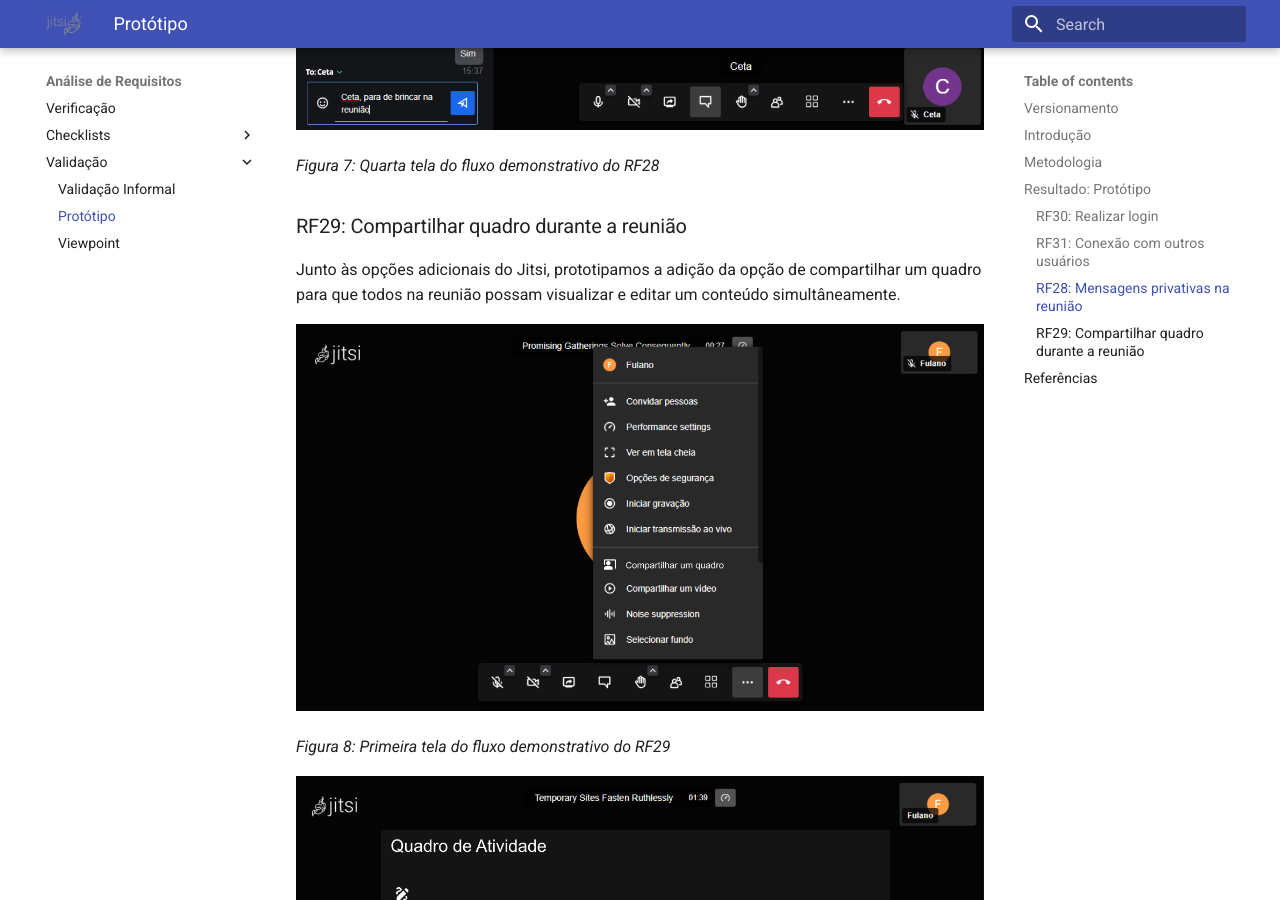
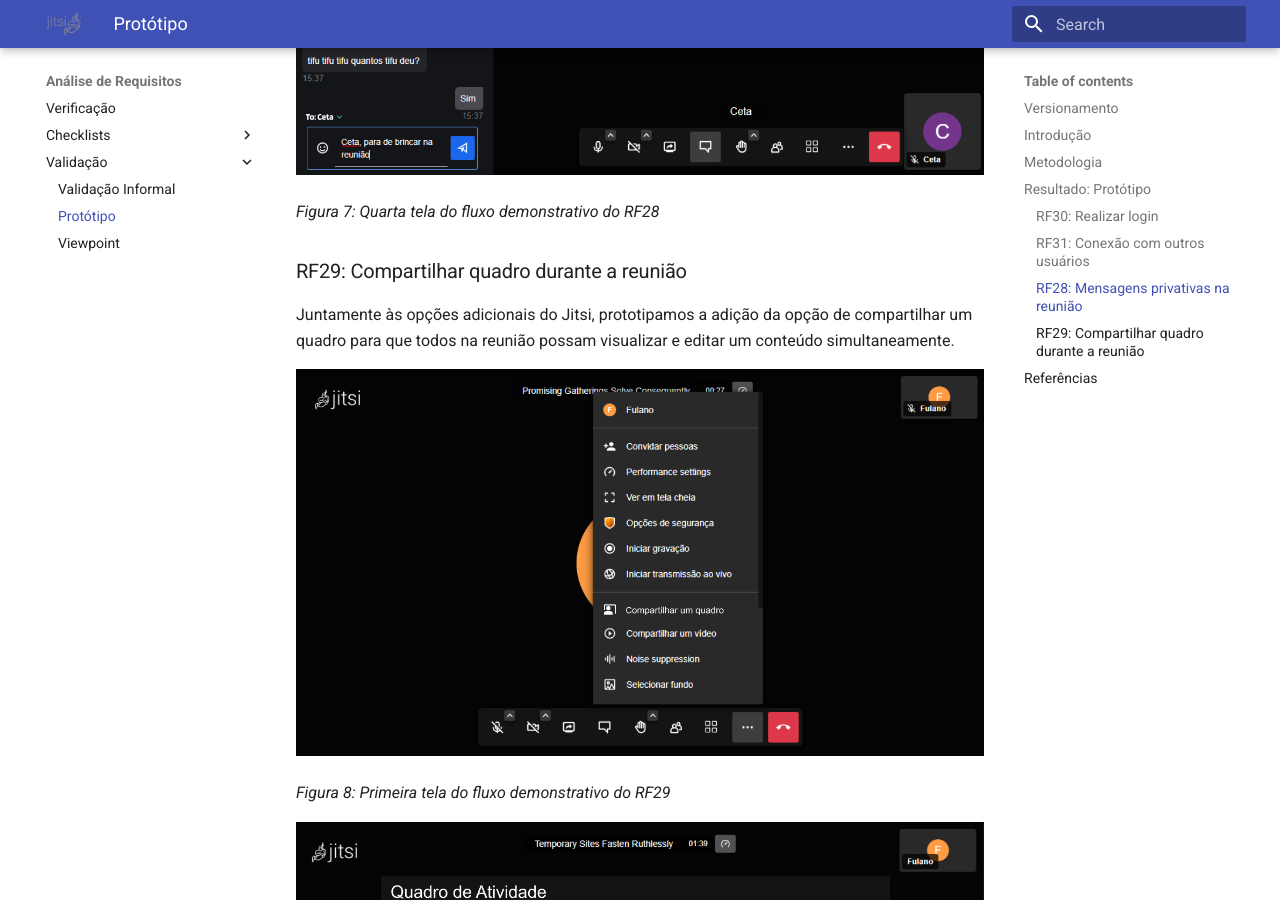
Before and after one commit to gabrielm2q/2022.1-Jitsi-Meet, an MkDocs documentation site: the page built from docs/analiseDeRequisitos/validacao/prototipo.md, in a window 1280 px wide and 900 px high, scrolled down 4313 px. Built offline with MkDocs 1.6.1 and Material for MkDocs 9.7.7, drawn with Linux system fonts in a browser that asks for light colours; some of the changed text lies outside the part shown.

Commit message:
:memo: revisao

```diff
--- a/docs/analiseDeRequisitos/validacao/prototipo.md
+++ b/docs/analiseDeRequisitos/validacao/prototipo.md
@@ -16,7 +17,7 @@ Ao longo do projeto, elicitamos alguns requisitos que ainda não foram implement
 
 ## Metodologia
 
-A origem do protótipo vem dos [Requisitos Funcionais](https://requisitos-de-software.github.io/2022.1-Jitsi-Meet/elicitacao/requisitoselicitados/), especificamente os RF28, RF29, RF30 e RF31.
+A origem do protótipo vem dos [Requisitos Funcionais](https://requisitos-de-software.github.io/2022.1-Jitsi-Meet/elicitacao/requisitoselicitados/), especificamente os **RF28**, **RF29**, **RF30** e **RF31**.
 
 ## Resultado: Protótipo
 
@@ -62,7 +63,7 @@ _Figura 7: Quarta tela do fluxo demonstrativo do RF28_
 
 ### RF29: Compartilhar quadro durante a reunião
 
-Junto às opções adicionais do Jitsi, prototipamos a adição da opção de compartilhar um quadro para que todos na reunião possam visualizar e editar um conteúdo simultâneamente.
+Juntamente às opções adicionais do Jitsi, prototipamos a adição da opção de compartilhar um quadro para que todos na reunião possam visualizar e editar um conteúdo simultaneamente.
 
 ![Tela 01 do Protótipo do RF29](../../assets/prototipo/RF29_01.png)
 
```
Also changed, not shown: other parts of docs/analiseDeRequisitos/validacao/prototipo.md (+1 -0 lines).
